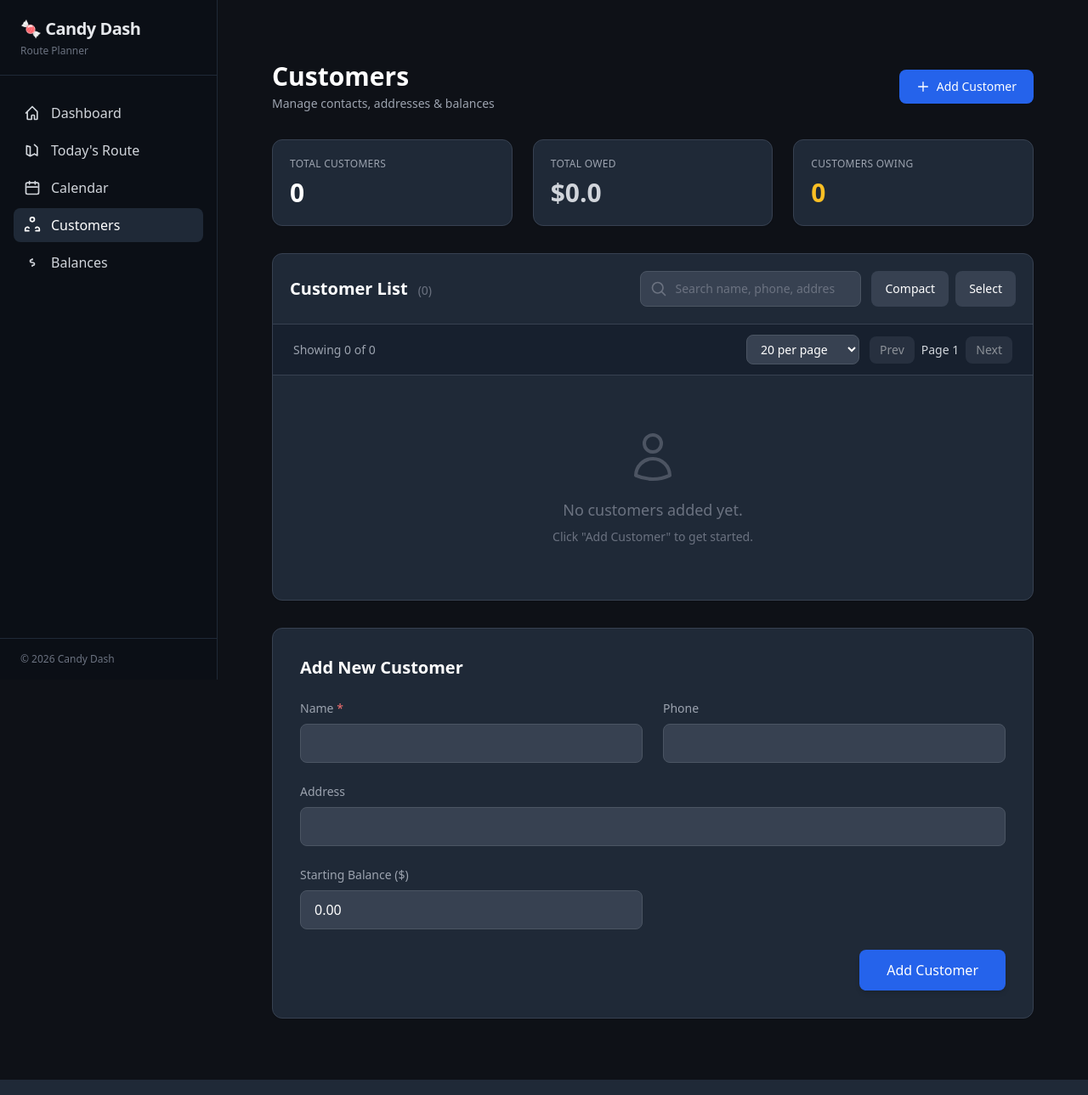
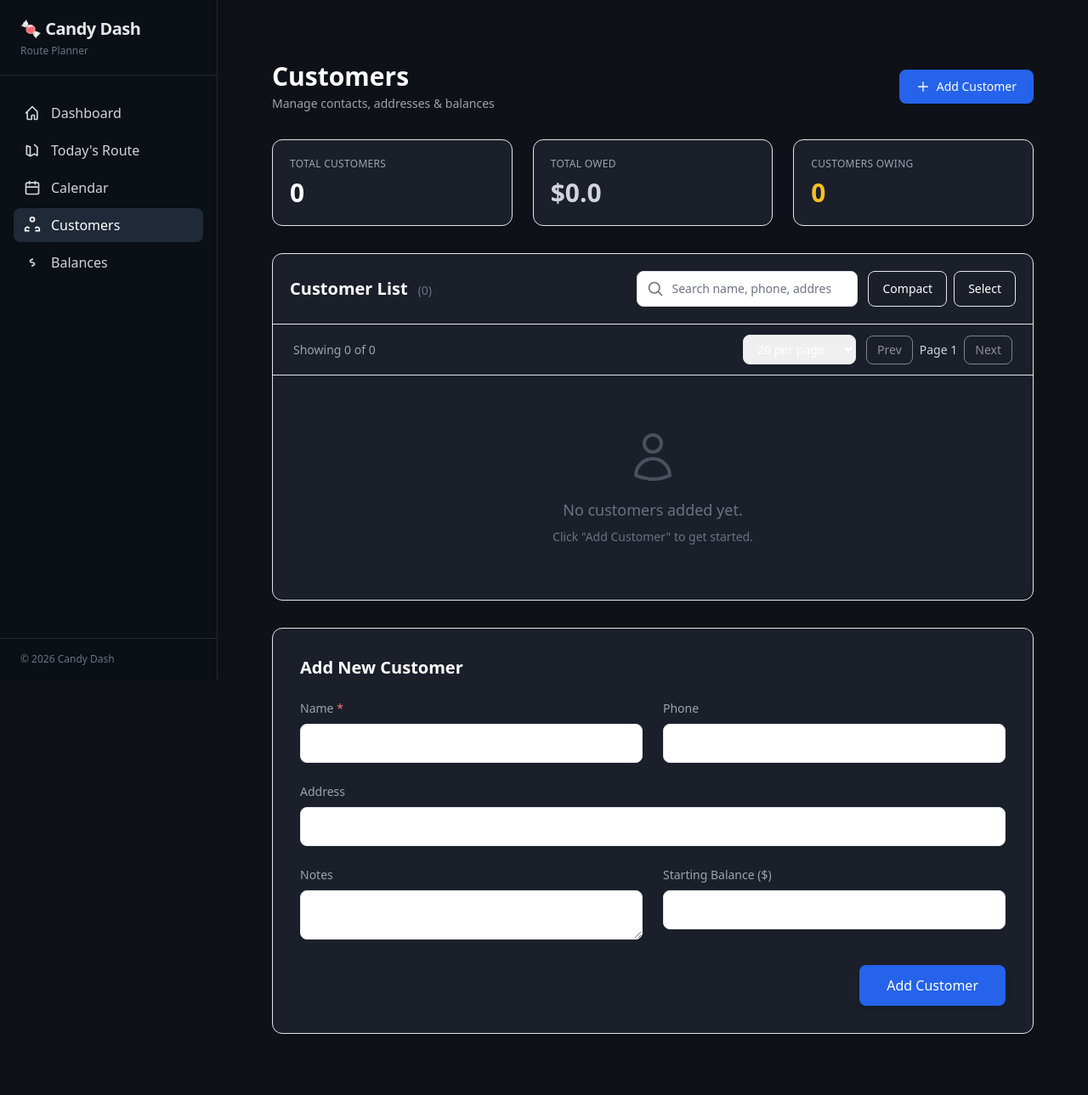
Before and after one commit to Kathail/candy, a Flask app: page /customers in a window 1280 px wide. Shown: the whole page at 85% size. Run offline with Flask 3, Linux system fonts and the light colour scheme; data that the repository does not hold is empty; some libraries are stand-ins or nearby versions.

Commit message:
Update customers.html

```diff
--- a/templates/customers.html
+++ b/templates/customers.html
@@ -40,7 +40,7 @@
 
     <div class="grid grid-cols-1 sm:grid-cols-3 gap-4 lg:gap-6">
         <div
-            class="bg-gray-800 border border-gray-700 rounded-xl p-5 shadow-sm"
+            class="bg-card border border-border-default rounded-xl p-5 shadow-sm"
         >
             <p
                 class="text-xs font-medium text-gray-400 uppercase tracking-wide"
@@ -52,7 +52,7 @@
             </p>
         </div>
         <div
-            class="bg-gray-800 border border-gray-700 rounded-xl p-5 shadow-sm"
+            class="bg-card border border-border-default rounded-xl p-5 shadow-sm"
         >
             <p
                 class="text-xs font-medium text-gray-400 uppercase tracking-wide"
@@ -66,7 +66,7 @@
             </p>
         </div>
         <div
-            class="bg-gray-800 border border-gray-700 rounded-xl p-5 shadow-sm"
+            class="bg-card border border-border-default rounded-xl p-5 shadow-sm"
         >
             <p
                 class="text-xs font-medium text-gray-400 uppercase tracking-wide"
@@ -82,10 +82,11 @@
     <!-- Bulk Actions -->
     <div
         id="bulk-bar"
-        class="hidden sticky top-4 z-20 bg-gray-950 border border-gray-700 rounded-xl px-5 py-4 shadow-lg flex flex-col sm:flex-row sm:items-center justify-between gap-4 transition-all"
+        class="hidden sticky top-4 z-20 bg-bg-sidebar border border-border-default rounded-xl px-5 py-3 shadow-lg flex flex-col sm:flex-row sm:items-center justify-between gap-4"
     >
         <span class="text-sm font-medium text-gray-300">
-            <span id="selected-count" class="text-white">0</span> selected
+            <span id="selected-count" class="text-white font-bold">0</span>
+            selected
         </span>
         <div class="flex flex-wrap gap-2">
             <button
@@ -107,10 +108,11 @@
 
     <!-- Customer Table -->
     <div
-        class="bg-gray-800 border border-gray-700 rounded-xl overflow-hidden shadow-sm"
+        class="bg-card border border-border-default rounded-xl overflow-hidden shadow-sm"
     >
+        <!-- Controls -->
         <div
-            class="p-4 sm:p-5 border-b border-gray-700 flex flex-col lg:flex-row lg:items-center justify-between gap-4"
+            class="p-4 sm:p-5 border-b border-border-default flex flex-col lg:flex-row lg:items-center justify-between gap-4"
         >
             <div class="flex items-baseline gap-3">
                 <h2 class="text-lg sm:text-xl font-semibold text-white">
@@ -127,7 +129,7 @@
                         id="customer-search"
                         type="search"
                         placeholder="Search name, phone, address, notes…"
-                        class="w-full bg-gray-700 border border-gray-600 rounded-lg pl-10 pr-4 py-2.5 text-sm text-white placeholder-gray-500 focus:border-blue-500 focus:ring-1 focus:ring-blue-500 outline-none transition"
+                        class="w-full bg-bg-card-muted border border-border-subtle rounded-lg pl-10 pr-4 py-2.5 text-sm text-white placeholder-gray-500 focus:border-blue-500 focus:ring-1 focus:ring-blue-500 outline-none transition"
                     />
                     <svg
                         class="w-5 h-5 text-gray-500 absolute left-3 top-1/2 -translate-y-1/2"
@@ -147,14 +149,14 @@
                     <button
                         id="toggle-density"
                         type="button"
-                        class="bg-gray-700 hover:bg-gray-600 text-white px-4 py-2 rounded-lg text-sm font-medium transition"
+                        class="bg-bg-card-muted hover:bg-bg-card border border-border-subtle text-white px-4 py-2 rounded-lg text-sm font-medium transition"
                     >
                         Compact
                     </button>
                     <button
                         id="toggle-select"
                         type="button"
-                        class="bg-gray-700 hover:bg-gray-600 text-white px-4 py-2 rounded-lg text-sm font-medium transition"
+                        class="bg-bg-card-muted hover:bg-bg-card border border-border-subtle text-white px-4 py-2 rounded-lg text-sm font-medium transition"
                     >
                         Select
                     </button>
@@ -162,9 +164,9 @@
             </div>
         </div>
 
-        <!-- Pagination Controls -->
+        <!-- Pagination -->
         <div
-            class="flex flex-col sm:flex-row sm:items-center justify-between gap-4 px-4 sm:px-6 py-3 border-b border-gray-700 bg-gray-900/50"
+            class="flex flex-col sm:flex-row sm:items-center justify-between gap-4 px-4 sm:px-6 py-3 border-b border-border-default bg-bg-card-muted"
         >
             <div class="text-sm text-gray-400">
                 Showing <span id="showing-count">—</span> of {{ customers |
@@ -173,7 +175,7 @@
             <div class="flex items-center gap-3 flex-wrap">
                 <select
                     id="page-size"
-                    class="bg-gray-700 border border-gray-600 rounded-lg px-3 py-1.5 text-sm text-white focus:border-blue-500"
+                    class="bg-bg-card-muted border border-border-subtle rounded-lg px-3 py-1.5 text-sm text-white focus:border-blue-500"
                 >
                     <option value="10">10 per page</option>
                     <option value="20" selected>20 per page</option>
@@ -183,7 +185,7 @@
                 <div class="flex items-center gap-2">
                     <button
                         id="prev-page"
-                        class="bg-gray-700 hover:bg-gray-600 text-white px-3 py-1.5 rounded-lg text-sm disabled:opacity-50 transition"
+                        class="bg-bg-card-muted hover:bg-bg-card border border-border-subtle text-white px-3 py-1.5 rounded-lg text-sm disabled:opacity-50 transition"
                         disabled
                     >
                         Prev
@@ -193,7 +195,7 @@
                     >
                     <button
                         id="next-page"
-                        class="bg-gray-700 hover:bg-gray-600 text-white px-3 py-1.5 rounded-lg text-sm disabled:opacity-50 transition"
+                        class="bg-bg-card-muted hover:bg-bg-card border border-border-subtle text-white px-3 py-1.5 rounded-lg text-sm disabled:opacity-50 transition"
                     >
                         Next
                     </button>
@@ -204,10 +206,10 @@
         {% if customers %}
         <div class="overflow-x-auto">
             <table
-                class="min-w-full divide-y divide-gray-700 text-sm"
+                class="min-w-full divide-y divide-border-default text-sm"
                 id="customer-table"
             >
-                <thead class="bg-gray-950 sticky top-0 z-10">
+                <thead class="bg-bg-sidebar sticky top-0 z-10">
                     <tr
                         class="text-left text-xs font-medium text-gray-400 uppercase tracking-wide"
                     >
@@ -215,7 +217,7 @@
                             <input
                                 type="checkbox"
                                 id="select-all"
-                                class="hidden h-4 w-4 rounded border-gray-600 text-blue-500 focus:ring-blue-500 bg-gray-700"
+                                class="hidden h-4 w-4 rounded border-border-subtle text-blue-500 focus:ring-blue-500 bg-bg-card-muted"
                             />
                         </th>
                         <th
@@ -272,13 +274,16 @@
                         <th class="px-4 sm:px-6 py-4 text-right">Actions</th>
                     </tr>
                 </thead>
-                <tbody id="customer-body" class="divide-y divide-gray-700">
+                <tbody
+                    id="customer-body"
+                    class="divide-y divide-border-default"
+                >
                     {% for c in customers %} {% set bal = c.balance_cents /
                     100.0 %} {% set bal_class = 'text-yellow-300' if bal > 0 and
                     bal < 20 else 'text-orange-400' if bal < 100 else
                     'text-red-400' if bal > 0 else 'text-gray-400' %}
                     <tr
-                        class="customer-row hover:bg-gray-700/60 transition-colors {{ 'bg-red-950/20' if c.balance_cents > 0 else '' }}"
+                        class="customer-row hover:bg-bg-card-muted transition-colors {{ 'bg-red-950/20' if c.balance_cents > 0 else '' }}"
                         data-id="{{ c.id }}"
                         data-name="{{ c.name | lower }}"
                         data-phone="{{ (c.phone or '') | lower }}"
@@ -291,10 +296,10 @@
                         <td class="px-4 sm:px-6 py-4">
                             <input
                                 type="checkbox"
-                                class="row-check hidden h-4 w-4 rounded border-gray-600 text-blue-500 focus:ring-blue-500 bg-gray-700"
+                                class="row-check hidden h-4 w-4 rounded border-border-subtle text-blue-500 focus:ring-blue-500 bg-bg-card-muted"
                             />
                         </td>
-                        <td class="px-4 sm:px-6 py-4 font-medium text-gray-100">
+                        <td class="px-4 sm:px-6 py-4 font-medium text-white">
                             <button
                                 type="button"
                                 class="btn-edit hover:text-blue-300 hover:underline transition focus:outline-none focus:ring-2 focus:ring-blue-500 rounded"
@@ -309,7 +314,7 @@
 
                             <!-- Mobile info -->
                             <div
-                                class="mt-2 text-xs text-gray-500 space-y-1 lg:hidden"
+                                class="mt-2 text-xs text-gray-400 space-y-1 lg:hidden"
                             >
                                 {% if c.phone %}
                                 <div>
@@ -359,13 +364,23 @@
                             %}Never{% endif %}
                         </td>
                         <td class="px-4 sm:px-6 py-4 text-right">
+                            {% if c.notes %}
                             <button
                                 type="button"
                                 onclick="toggleNotes(this)"
                                 class="text-blue-400 hover:text-blue-300 text-sm font-medium transition"
                             >
-                                Notes
+                                View/Edit
                             </button>
+                            {% else %}
+                            <button
+                                type="button"
+                                onclick="toggleNotes(this)"
+                                class="text-gray-400 hover:text-gray-300 text-sm font-medium transition"
+                            >
+                                Add Notes
+                            </button>
+                            {% endif %}
                             <div class="notes-section hidden mt-3">
                                 <form
                                     method="post"
@@ -375,7 +390,7 @@
                                     <textarea
                                         name="notes"
                                         rows="3"
-                                        class="w-full bg-gray-700 border border-gray-600 rounded-lg px-3 py-2 text-sm text-gray-100 placeholder-gray-500 focus:border-blue-500 focus:ring-1 focus:ring-blue-500 outline-none resize-y"
+                                        class="w-full bg-bg-card-muted border border-border-subtle rounded-lg px-3 py-2 text-sm text-white placeholder-gray-500 focus:border-blue-500 focus:ring-1 focus:ring-blue-500 outline-none resize-y"
                                     >
 {{ c.notes or "" }}</textarea
                                     >
@@ -401,7 +416,7 @@
                             <div class="flex items-center justify-end gap-2">
                                 <button
                                     type="button"
-                                    class="btn-edit bg-gray-700 hover:bg-gray-600 text-white text-xs px-3.5 py-1.5 rounded-lg transition"
+                                    class="btn-edit bg-bg-card-muted hover:bg-bg-card border border-border-subtle text-white text-xs px-3.5 py-1.5 rounded-lg transition"
                                     data-id="{{ c.id }}"
                                     data-name="{{ c.name }}"
                                     data-phone="{{ c.phone or '' }}"
@@ -460,7 +475,7 @@
     <!-- Add Customer Form -->
     <div
         id="add-form"
-        class="bg-gray-800 border border-gray-700 rounded-xl p-6 lg:p-8 shadow-sm"
+        class="bg-card border border-border-default rounded-xl p-6 lg:p-8 shadow-sm"
     >
         <h2 class="text-xl font-semibold text-white mb-6">Add New Customer</h2>
         <form
@@ -475,22 +490,30 @@
                 <input
                     name="name"
                     required
-                    class="w-full bg-gray-700 border border-gray-600 rounded-lg px-4 py-2.5 text-white focus:border-blue-500 focus:ring-1 focus:ring-blue-500 outline-none transition"
+                    class="w-full bg-bg-card-muted border border-border-subtle rounded-lg px-4 py-2.5 text-white focus:border-blue-500 focus:ring-1 focus:ring-blue-500 outline-none transition"
                 />
             </div>
             <div>
                 <label class="block text-sm text-gray-400 mb-2">Phone</label>
                 <input
                     name="phone"
-                    class="w-full bg-gray-700 border border-gray-600 rounded-lg px-4 py-2.5 text-white focus:border-blue-500 focus:ring-1 focus:ring-blue-500 outline-none transition"
+                    class="w-full bg-bg-card-muted border border-border-subtle rounded-lg px-4 py-2.5 text-white focus:border-blue-500 focus:ring-1 focus:ring-blue-500 outline-none transition"
                 />
             </div>
             <div class="md:col-span-2">
                 <label class="block text-sm text-gray-400 mb-2">Address</label>
                 <input
                     name="address"
-                    class="w-full bg-gray-700 border border-gray-600 rounded-lg px-4 py-2.5 text-white focus:border-blue-500 focus:ring-1 focus:ring-blue-500 outline-none transition"
+                    class="w-full bg-bg-card-muted border border-border-subtle rounded-lg px-4 py-2.5 text-white focus:border-blue-500 focus:ring-1 focus:ring-blue-500 outline-none transition"
                 />
+            </div>
+            <div>
+                <label class="block text-sm text-gray-400 mb-2">Notes</label>
+                <textarea
+                    name="notes"
+                    rows="2"
+                    class="w-full bg-bg-card-muted border border-border-subtle rounded-lg px-3 py-2 text-sm text-white placeholder-gray-500 focus:border-blue-500 focus:ring-1 focus:ring-blue-500 outline-none resize-y"
+                ></textarea>
             </div>
             <div>
                 <label class="block text-sm text-gray-400 mb-2"
@@ -501,7 +524,7 @@
                     type="number"
                     step="0.01"
                     value="0.00"
-                    class="w-full bg-gray-700 border border-gray-600 rounded-lg px-4 py-2.5 text-white focus:border-blue-500 focus:ring-1 focus:ring-blue-500 outline-none transition"
+                    class="w-full bg-bg-card-muted border border-border-subtle rounded-lg px-4 py-2.5 text-white focus:border-blue-500 focus:ring-1 focus:ring-blue-500 outline-none transition"
                 />
             </div>
             <div class="md:col-span-2 flex justify-end">
@@ -522,7 +545,7 @@
     class="hidden fixed inset-0 bg-black/70 z-50 flex items-center justify-center p-4"
 >
     <div
-        class="bg-gray-900 border border-gray-700 rounded-2xl p-6 sm:p-8 w-full max-w-lg"
+        class="bg-card border border-border-default rounded-2xl p-6 sm:p-8 w-full max-w-lg"
     >
         <h3 class="text-xl font-semibold text-white mb-6">Edit Customer</h3>
         <form id="edit-form" method="post" class="space-y-5">
@@ -534,22 +557,30 @@
                 <input
                     name="name"
                     required
-                    class="w-full bg-gray-700 border border-gray-600 rounded-lg px-4 py-2.5 text-white focus:border-blue-500 focus:ring-1 focus:ring-blue-500 outline-none transition"
+                    class="w-full bg-bg-card-muted border border-border-subtle rounded-lg px-4 py-2.5 text-white focus:border-blue-500 focus:ring-1 focus:ring-blue-500 outline-none transition"
                 />
             </div>
             <div>
                 <label class="block text-sm text-gray-400 mb-2">Phone</label>
                 <input
                     name="phone"
-                    class="w-full bg-gray-700 border border-gray-600 rounded-lg px-4 py-2.5 text-white focus:border-blue-500 focus:ring-1 focus:ring-blue-500 outline-none transition"
+                    class="w-full bg-bg-card-muted border border-border-subtle rounded-lg px-4 py-2.5 text-white focus:border-blue-500 focus:ring-1 focus:ring-blue-500 outline-none transition"
                 />
             </div>
             <div>
                 <label class="block text-sm text-gray-400 mb-2">Address</label>
                 <input
                     name="address"
-                    class="w-full bg-gray-700 border border-gray-600 rounded-lg px-4 py-2.5 text-white focus:border-blue-500 focus:ring-1 focus:ring-blue-500 outline-none transition"
+                    class="w-full bg-bg-card-muted border border-border-subtle rounded-lg px-4 py-2.5 text-white focus:border-blue-500 focus:ring-1 focus:ring-blue-500 outline-none transition"
                 />
+            </div>
+            <div>
+                <label class="block text-sm text-gray-400 mb-2">Notes</label>
+                <textarea
+                    name="notes"
+                    rows="3"
+                    class="w-full bg-bg-card-muted border border-border-subtle rounded-lg px-3 py-2 text-sm text-white placeholder-gray-500 focus:border-blue-500 focus:ring-1 focus:ring-blue-500 outline-none resize-y"
+                ></textarea>
             </div>
             <div>
                 <label class="block text-sm text-gray-400 mb-2"
@@ -559,14 +590,14 @@
                     name="balance"
                     type="number"
                     step="0.01"
-                    class="w-full bg-gray-700 border border-gray-600 rounded-lg px-4 py-2.5 text-white font-medium focus:border-blue-500 focus:ring-1 focus:ring-blue-500 outline-none transition"
+                    class="w-full bg-bg-card-muted border border-border-subtle rounded-lg px-4 py-2.5 text-white font-medium focus:border-blue-500 focus:ring-1 focus:ring-blue-500 outline-none transition"
                 />
             </div>
             <div class="flex gap-3 pt-3">
                 <button
                     type="button"
                     data-action="close"
-                    class="flex-1 bg-gray-700 hover:bg-gray-600 text-white py-3 rounded-lg font-medium transition"
+                    class="flex-1 bg-bg-card-muted hover:bg-bg-card border border-border-subtle text-white py-3 rounded-lg font-medium transition"
                 >
                     Cancel
                 </button>
@@ -583,7 +614,7 @@
 
 <script>
     // ============================================================================
-    // Customers Page – Cleaned up, with inline notes editing
+    // Customers Page – Clean, modern, inline notes editing
     // ============================================================================
     document.addEventListener("DOMContentLoaded", () => {
         const rows = [...document.querySelectorAll(".customer-row")];
@@ -610,7 +641,7 @@
                     ?.scrollIntoView({ behavior: "smooth", block: "start" });
             });
 
-        // ── Live Search ────────────────────────────────────────────────────────
+        // ── Live Search (debounced) ───────────────────────────────────────────
         function filterRows() {
             const term = (searchInput?.value || "").trim().toLowerCase();
             rows.forEach((row) => {
@@ -619,7 +650,13 @@
             });
             paginate();
         }
-        searchInput?.addEventListener("input", filterRows);
+        if (searchInput) {
+            let timeout;
+            searchInput.addEventListener("input", () => {
+                clearTimeout(timeout);
+                timeout = setTimeout(filterRows, 250);
+            });
+        }
 
         // ── Sorting ────────────────────────────────────────────────────────────
         function updateSortIndicators() {
@@ -733,7 +770,7 @@
             if (section) section.classList.toggle("hidden");
         };
 
-        // Close notes when clicking outside
+        // Close notes on outside click
         document.addEventListener("click", (e) => {
             if (
                 !e.target.closest('button[onclick*="toggleNotes"]') &&
@@ -761,6 +798,8 @@
                     btn.dataset.phone;
                 editForm.querySelector('[name="address"]').value =
                     btn.dataset.address;
+                editForm.querySelector('[name="notes"]').value =
+                    btn.dataset.notes || "";
                 editForm.querySelector('[name="balance"]').value =
                     btn.dataset.balance;
                 modal.classList.remove("hidden");
```
